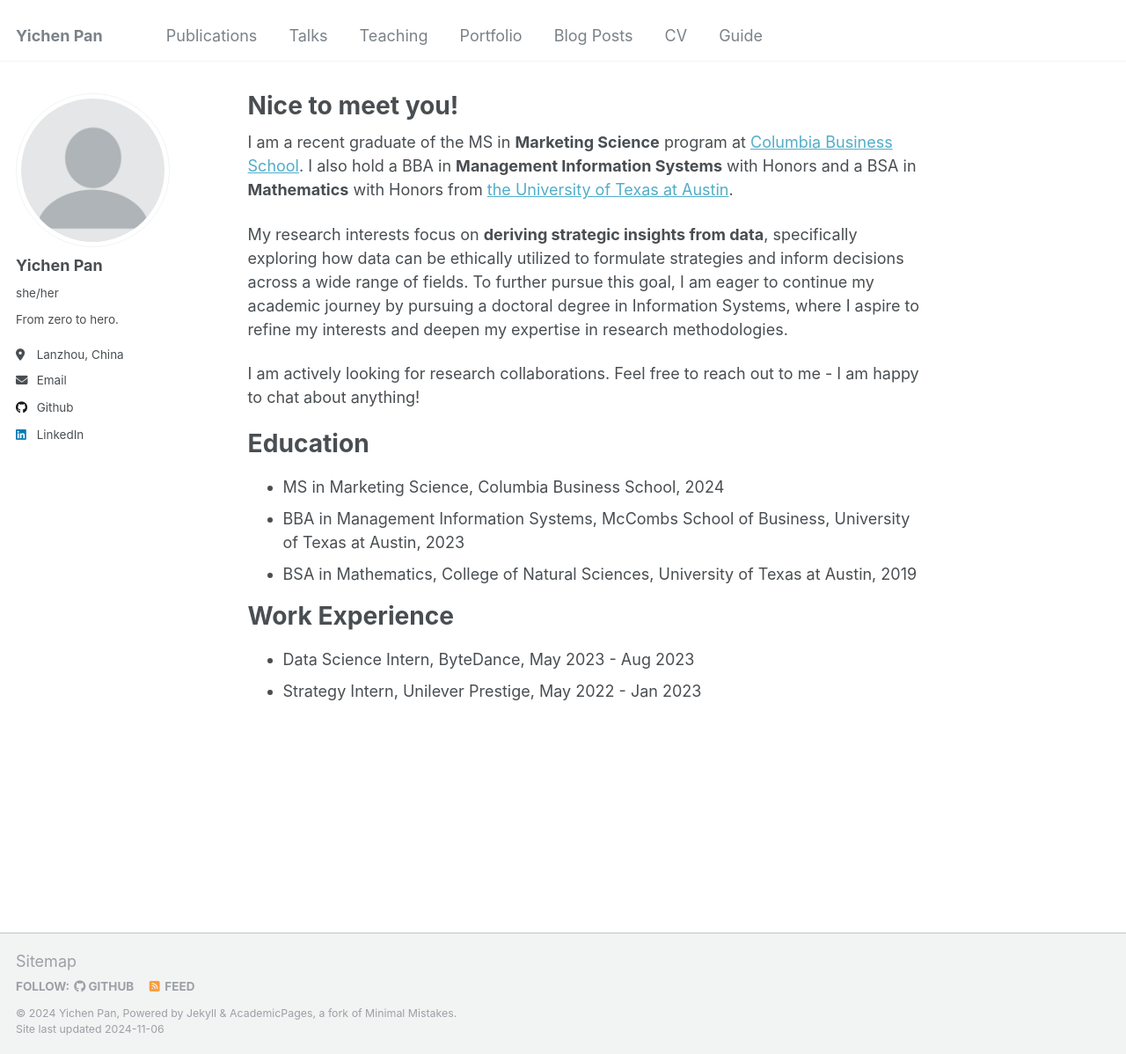
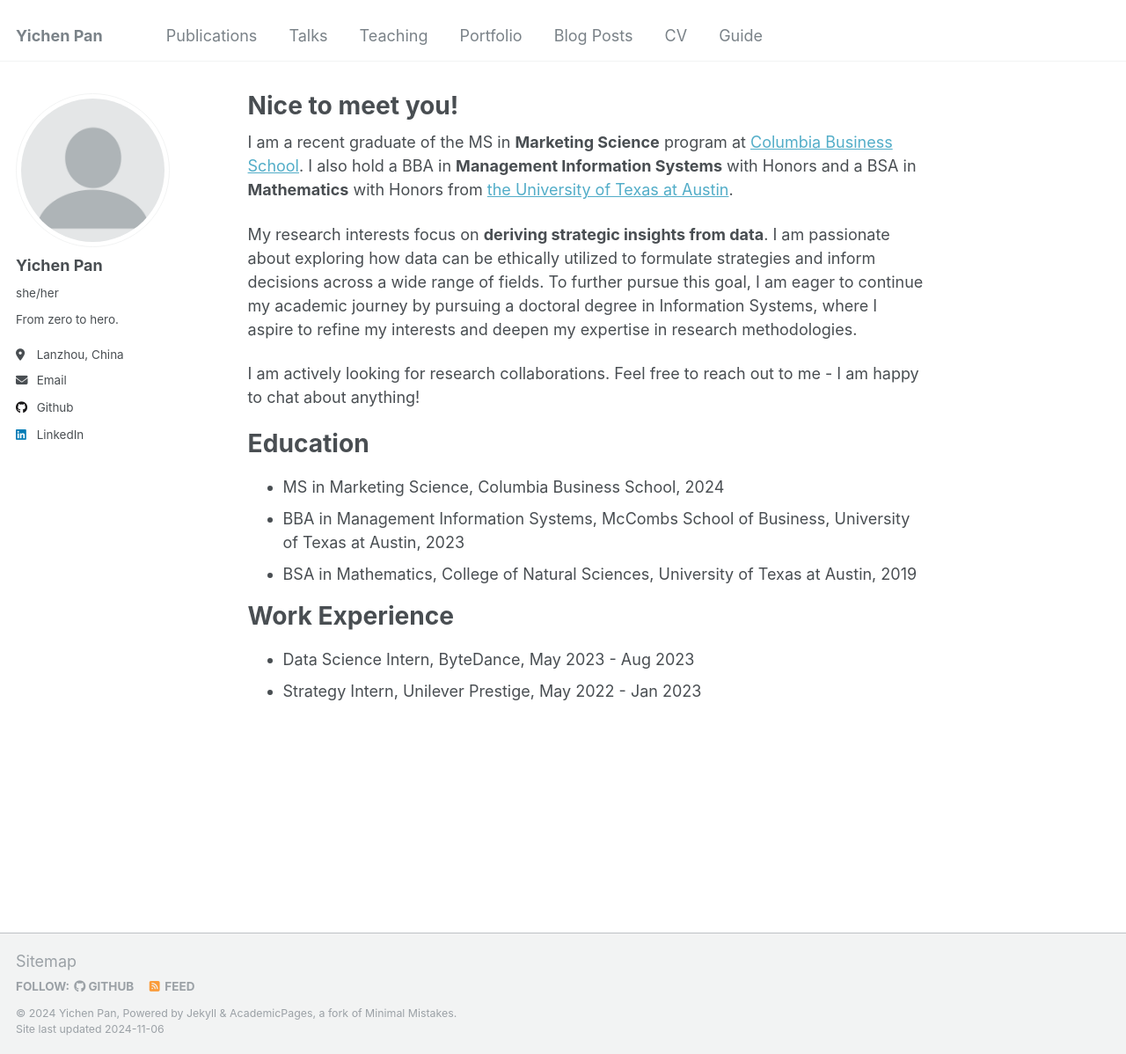
Before and after one commit to rubypan/rubypan.github.io, a Jekyll site: the page built from _pages/about.md, in a window 1280 px wide and 1198 px high. Shown: the whole window at 88% size. Built offline with Jekyll 4.4.1, drawn with Linux system fonts in a browser that asks for light colours.

Commit message:
Update about.md

```diff
--- a/_pages/about.md
+++ b/_pages/about.md
@@ -9,7 +9,7 @@
 
 I am a recent graduate of the MS in **Marketing Science** program at [Columbia Business School](https://business.columbia.edu/). I also hold a BBA in **Management Information Systems** with Honors and a BSA in **Mathematics** with Honors from [the University of Texas at Austin](https://www.utexas.edu/).
 
-My research interests focus on **deriving strategic insights from data**, specifically exploring how data can be ethically utilized to formulate strategies and inform decisions across a wide range of fields. To further pursue this goal, I am eager to continue my academic journey by pursuing a doctoral degree in Information Systems, where I aspire to refine my interests and deepen my expertise in research methodologies.
+My research interests focus on **deriving strategic insights from data**. I am passionate about exploring how data can be ethically utilized to formulate strategies and inform decisions across a wide range of fields. To further pursue this goal, I am eager to continue my academic journey by pursuing a doctoral degree in Information Systems, where I aspire to refine my interests and deepen my expertise in research methodologies.
 
 I am actively looking for research collaborations. Feel free to reach out to me - I am happy to chat about anything!
 
```
